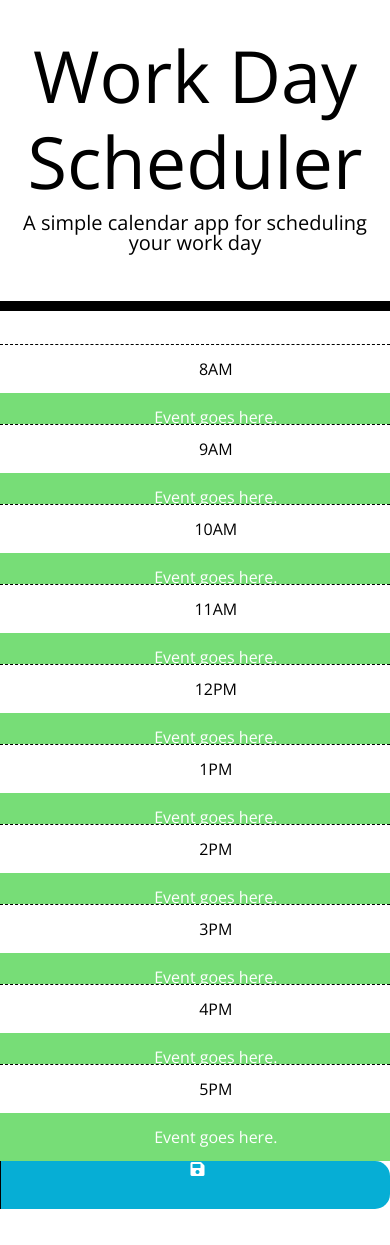
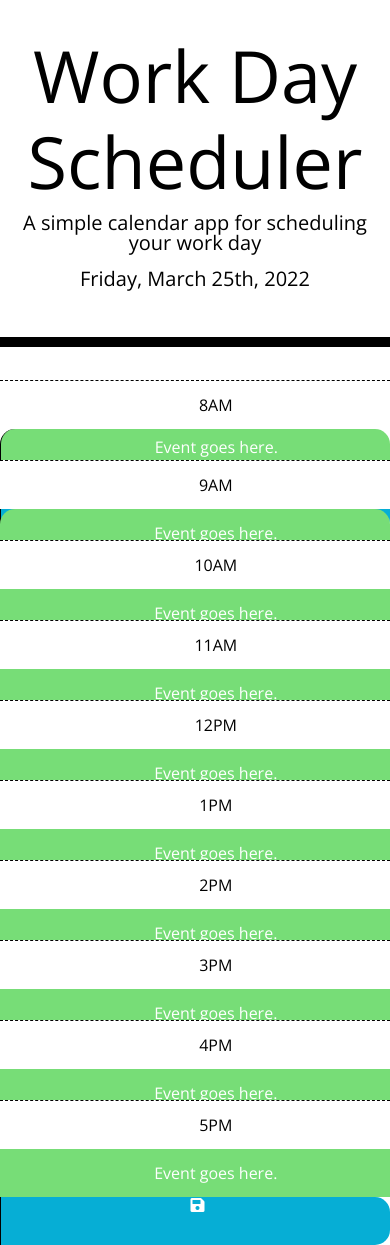
Before and after one commit to bkhandag/work-day-scheduler, a plain HTML site: page index.html in a window 390 px wide. Before the commit the page ends 1212 px from the top, so only its background shows below. Drawn offline with nearby package versions, Linux system fonts and the light colour scheme.

Commit message:
using current time to compare timeblocks and set state

```diff
--- a/index.html
+++ b/index.html
@@ -31,13 +31,29 @@
     <div class="container">
       <!-- Timeblocks go here -->
 
-      <section class="row time-block" id="8">
+      <section class="row time-block">
 
         <section class="hour col-md-1">
           8AM
         </section>
 
-        <section class="description textarea col-md-10 future">
+        <textarea class="time-block description textarea col-md-10" id="8">
+          Event goes here.
+        </textarea>
+
+        <section class="saveBtn col-md-1"> <i class="fas fa-save pt-1"></i>
+
+        </section>
+
+      </section>
+
+      <section class="row time-block" >
+
+        <section class="hour col-md-1">
+          9AM
+        </section>
+
+        <section class="time-block description textarea col-md-10" id="9">
           Event goes here.
         </section>
 
@@ -47,13 +63,13 @@
 
       </section>
 
-      <section class="row time-block" id="9">
+      <section class="row time-block">
 
         <section class="hour col-md-1">
-          9AM
+          10AM
         </section>
 
-        <section class="description textarea col-md-10 future">
+        <section class="description textarea col-md-10" id="10">
           Event goes here.
         </section>
 
@@ -63,13 +79,13 @@
 
       </section>
 
-      <section class="row time-block" id="10">
+      <section class="row time-block">
 
         <section class="hour col-md-1">
-          10AM
+          11AM
         </section>
 
-        <section class="description textarea col-md-10 future">
+        <section class="description textarea col-md-10" id="11">
           Event goes here.
         </section>
 
@@ -79,13 +95,13 @@
 
       </section>
 
-      <section class="row time-block" id="11">
+      <section class="row time-block">
 
         <section class="hour col-md-1">
-          11AM
+          12PM
         </section>
 
-        <section class="description textarea col-md-10 future">
+        <section class="description textarea col-md-10" id="12">
           Event goes here.
         </section>
 
@@ -95,13 +111,13 @@
 
       </section>
 
-      <section class="row time-block" id="12">
+      <section class="row time-block">
 
         <section class="hour col-md-1">
-          12PM
+          1PM
         </section>
 
-        <section class="description textarea col-md-10 future">
+        <section class="description textarea col-md-10" id="13">
           Event goes here.
         </section>
 
@@ -111,13 +127,13 @@
 
       </section>
 
-      <section class="row time-block" id="13">
+      <section class="row time-block">
 
         <section class="hour col-md-1">
-          1PM
+          2PM
         </section>
 
-        <section class="description textarea col-md-10 future">
+        <section class="description textarea col-md-10" id="14">
           Event goes here.
         </section>
 
@@ -127,13 +143,13 @@
 
       </section>
 
-      <section class="row time-block" id="14">
+      <section class="row time-block">
 
         <section class="hour col-md-1">
-          2PM
+          3PM
         </section>
 
-        <section class="description textarea col-md-10 future">
+        <section class="description textarea col-md-10" id="15">
           Event goes here.
         </section>
 
@@ -143,13 +159,13 @@
 
       </section>
 
-      <section class="row time-block" id="15">
+      <section class="row time-block">
 
         <section class="hour col-md-1">
-          3PM
+          4PM
         </section>
 
-        <section class="description textarea col-md-10 future">
+        <section class="description textarea col-md-10" id="16">
           Event goes here.
         </section>
 
@@ -159,29 +175,13 @@
 
       </section>
 
-      <section class="row time-block" id="16">
-
-        <section class="hour col-md-1">
-          4PM
-        </section>
-
-        <section class="description textarea col-md-10 future">
-          Event goes here.
-        </section>
-
-        <section class="saveBtn col-md-1"> <i class="fas fa-save"></i>
-
-        </section>
-
-      </section>
-
-      <section class="row time-block" id="17">
+      <section class="row time-block">
 
         <section class="hour col-md-1">
           5PM
         </section>
 
-        <section class="description textarea col-md-10 future">
+        <section class="description textarea col-md-10" id="17">
           Event goes here.
         </section>
 
@@ -196,5 +196,6 @@
 
     <script src="https://cdnjs.cloudflare.com/ajax/libs/jquery/3.2.1/jquery.min.js"></script>
     <script src="https://cdnjs.cloudflare.com/ajax/libs/moment.js/2.24.0/moment.min.js"></script>
+    <script src="./script.js"></script>
   </body>
 </html>
--- a/script.js
+++ b/script.js
@@ -1,2 +1,46 @@
-moment().add(3, 'days').calendar();       // Wednesday at 7:52 PM
-moment().format("MMM Do YY");
+var currentTime = moment().format("dddd, MMMM Do, YYYY");
+$("#currentDay").text(currentTime);
+
+//Converting current time to hours.
+var currentTimeInHours = moment().hours();
+//console.log(currentTimeInHours);
+
+$(".description").each( function() {
+
+    var currentBlock = $(this).attr("id");
+    // console.log(currentBlock);
+    if(currentBlock == currentTimeInHours){
+
+       $(this).addClass("present");
+
+    } else if(currentBlock < currentTimeInHours) {
+
+        $(this).addClass("past");
+
+    } else {
+
+        $(this).addClass("future")
+    }
+
+});
+
+
+
+//1.Initialize p # current day with current time using moment.js
+//2. Initialize function for the page that populates this Time
+//3. Build out time blocks in html given the existing styling
+//4. write an event handler for current time.
+//5. Write an event listener that initiates comparision of time blocks with current time
+//6. Write Function to compare timeblocks:
+//6.1 If timeblock == past time, color it grey.
+//6..2 if timeblock == current time, color it red
+// 6.3 if timeblock == future time, color it green.
+// 6.4 May be include this in the init as well
+// 7 Write a func to set local storage by allowing user to add description
+// 7.1 Identify html tag to use to allow user entry
+// 7.2 .....
+// 7.3 Save string to local storage upon click of button.
+// 8. Write a function to get item to to keep value populated on screen.
+// 8.1 ...
+// 9 Tie both get/set items to init function.
+//10. SEt a timeout to update time every 5 minutes and update class
```
